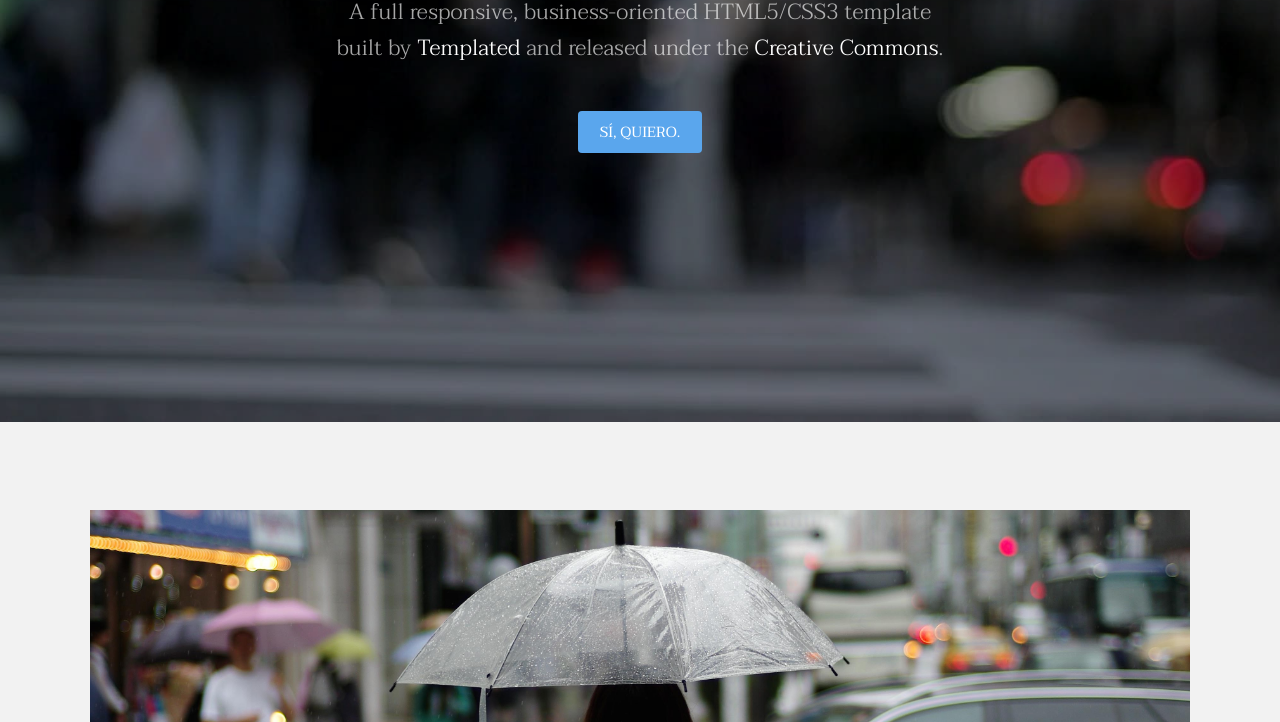
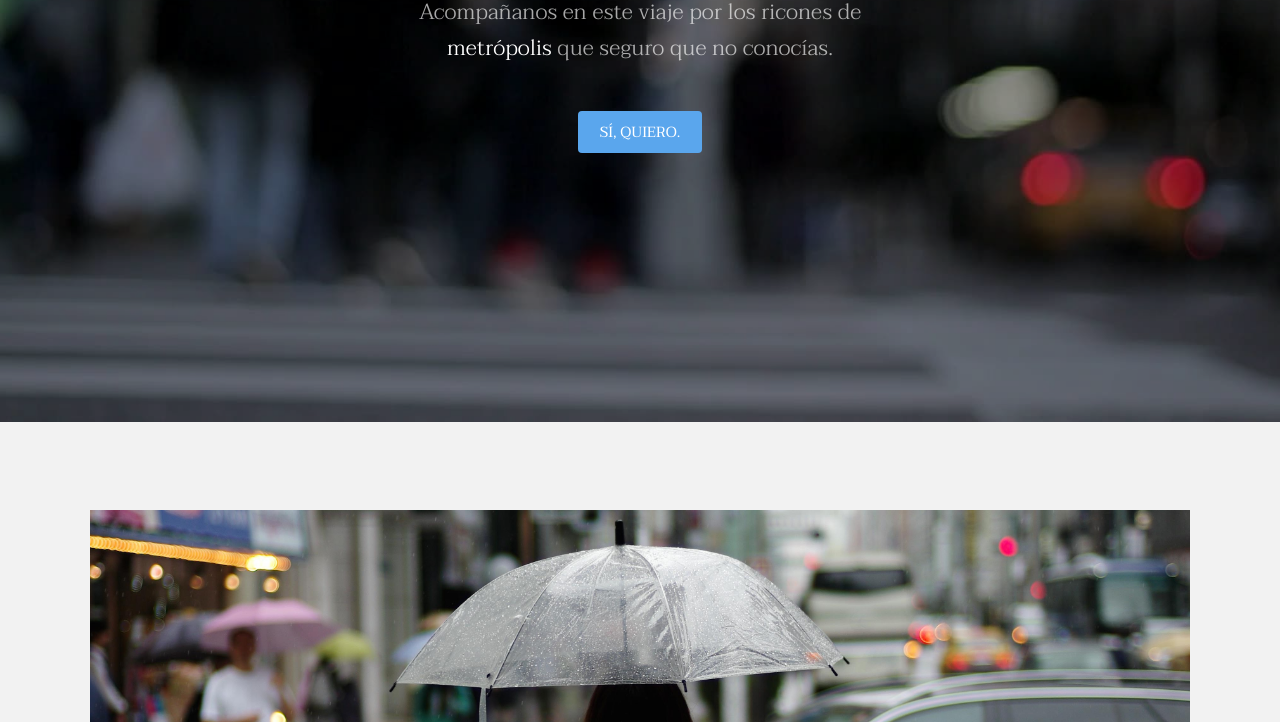
Before and after one commit to zaisoji/04_REP_METROPOLITA, a plain HTML site: page index.html in a window 1280 px wide. Shown: the part 378-1100 px from the top of the page. Drawn offline with Linux system fonts and the light colour scheme.

Commit message:
frase bajo el h1 por ZEUS

```diff
--- a/index.html
+++ b/index.html
@@ -37,8 +37,8 @@
 			<section id="banner" data-video="images/banner">
 				<div class="inner">
 					<h1>Metropolita</h1>
-					<p>A full responsive, business-oriented HTML5/CSS3 template<br />
-					built by <a href="https://templated.co/">Templated</a> and released under the <a href="https://templated.co/license">Creative Commons</a>.</p>
+					<p>Acompañanos en este viaje por los ricones de <br />
+					<a href="https://templated.co/">metrópolis</a> que seguro que no conocías.</p>
 					<a href="#one" class="button special scrolly">Sí, quiero.</a>
 				</div>
 			</section>
```
